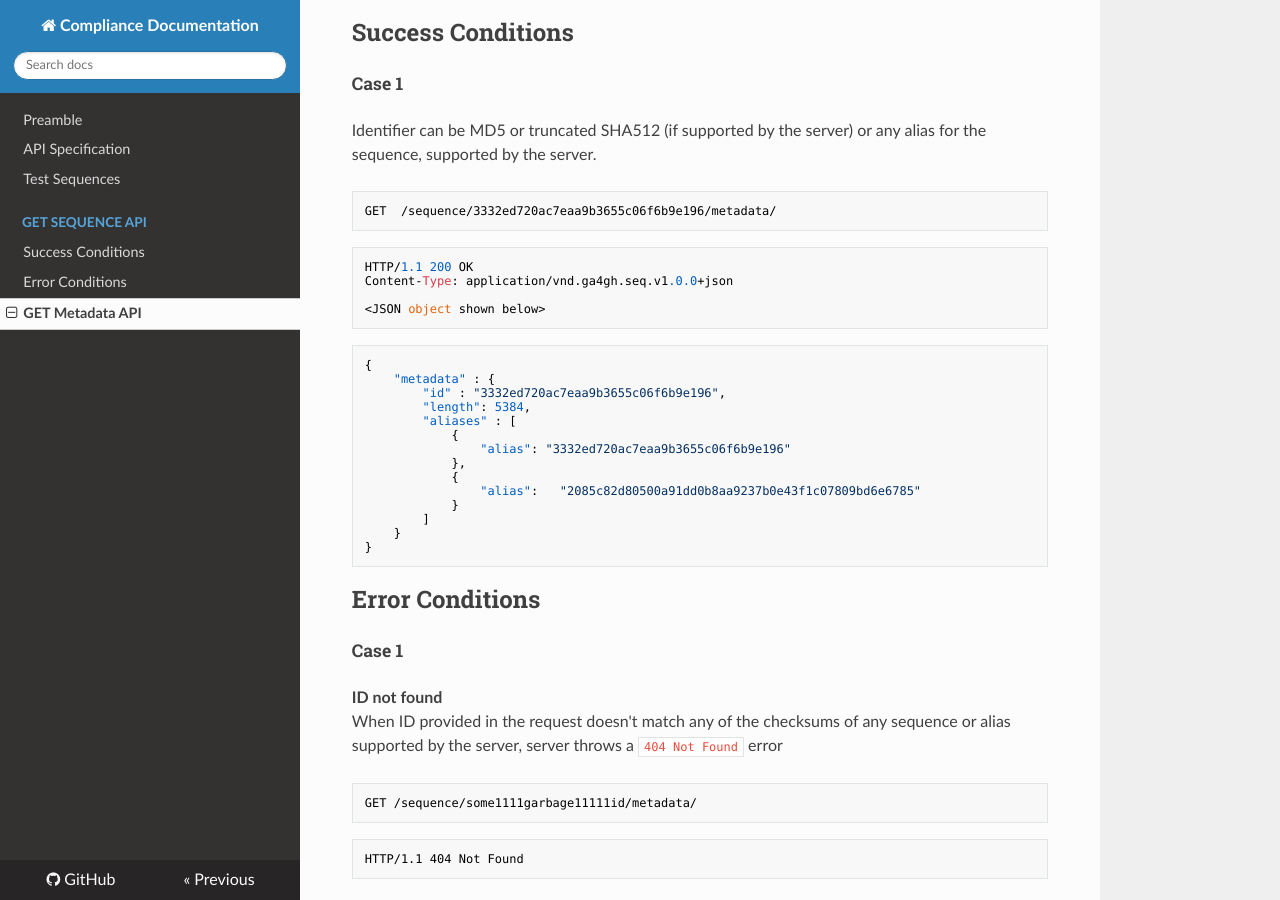
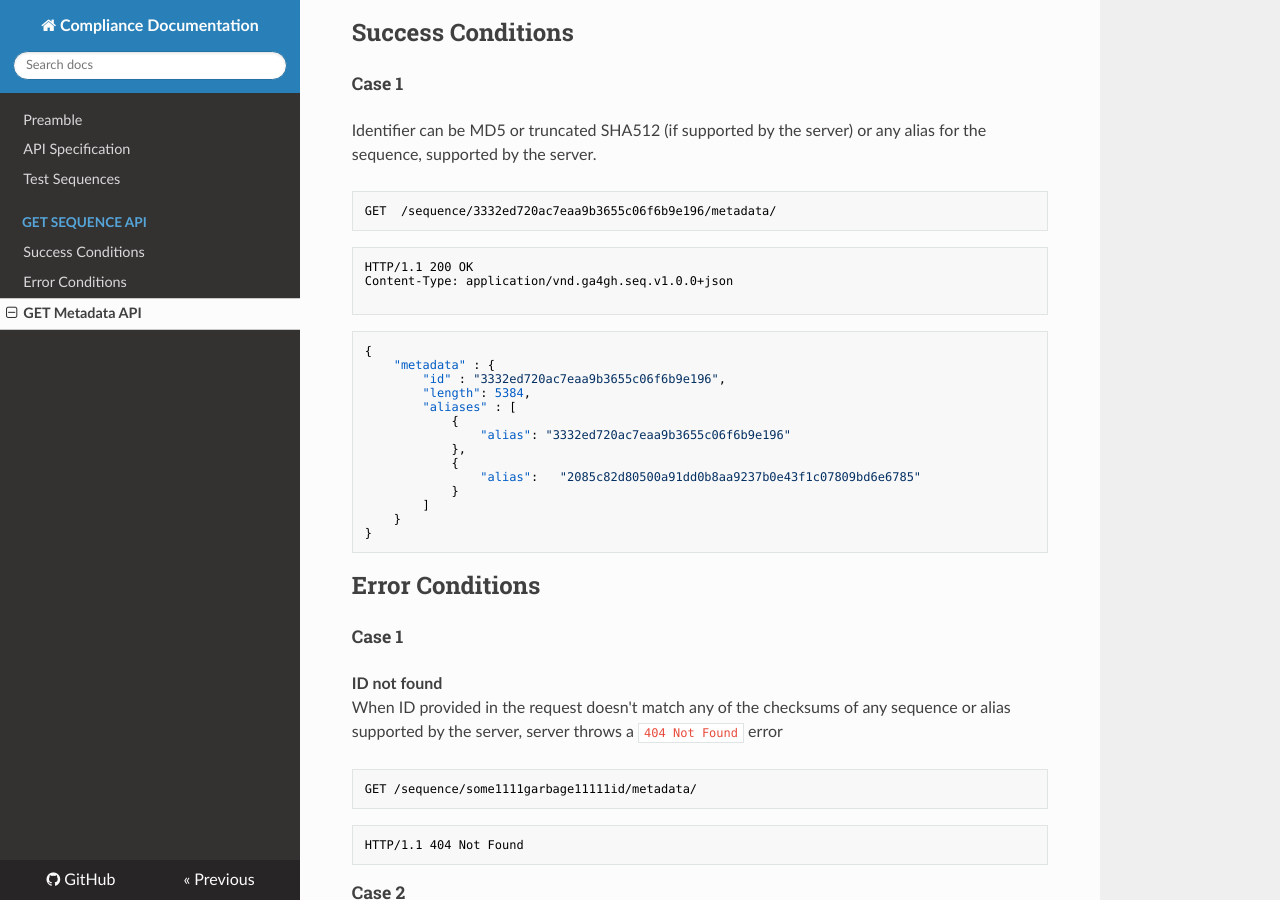
Before and after one commit to ga4gh/refget-compliance-suite, an MkDocs documentation site: the page built from docs/metadata.md, in a window 1280 px wide and 900 px high, scrolled down 376 px. Built offline with MkDocs 1.6.1, drawn with Linux system fonts in a browser that asks for light colours; nearby versions of some CDN libraries; old or Windows-style settings are respelled for this version of MkDocs.

Commit message:
Update metadata.md

````diff
--- a/docs/metadata.md
+++ b/docs/metadata.md
@@ -19,7 +19,6 @@ GET  /sequence/3332ed720ac7eaa9b3655c06f6b9e196/metadata/
 HTTP/1.1 200 OK
 Content-Type: application/vnd.ga4gh.seq.v1.0.0+json
 
-<JSON object shown below>
 ```
 ```json
 {
````
